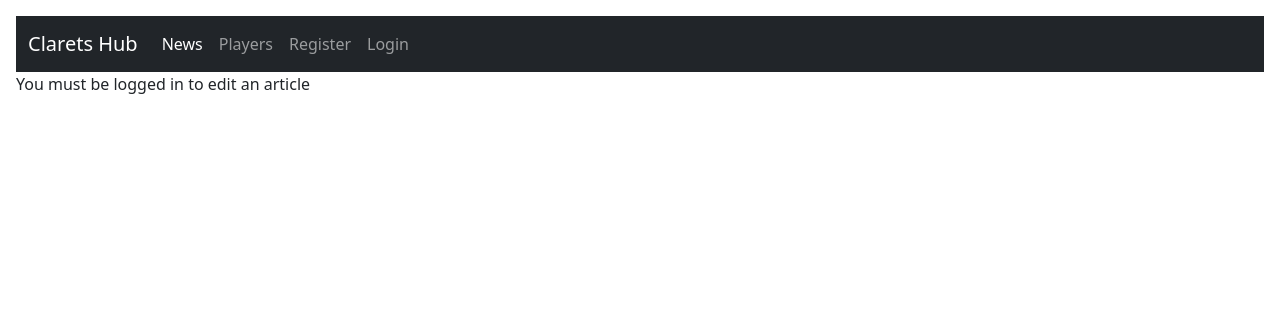
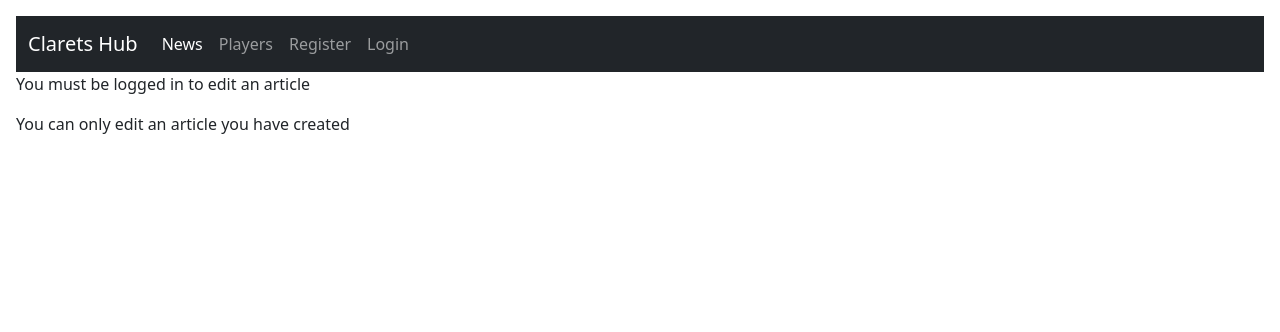
Before and after one commit to ethanbfc/claretshub, a Django app: page /article/edit/1 in a window 1280 px wide. Shown: the top 332 px of the page. Run offline with Django 4.2, Linux system fonts and the light colour scheme; tables that the repository leaves empty hold one stand-in row (values such as "Sample post"); some libraries are stand-ins or nearby versions.

Commit message:
feat: Add user authentication around articles

```diff
--- a/articles/forms.py
+++ b/articles/forms.py
@@ -4,14 +4,13 @@ from .models import Article, Category
 class CreateArticleForm(forms.ModelForm):
     class Meta:
         model = Article
-        fields = ('title', 'snippet', 'category', 'body', 'author')
+        fields = ('title', 'snippet', 'category', 'body')
 
         widgets = {
             'title': forms.TextInput(attrs={'class': 'form-control'}),
             'snippet': forms.TextInput(attrs={'class': 'form-control'}),
             'category': forms.Select(attrs={'class': 'form-control'}),
-            'body': forms.Textarea(attrs={'class': 'form-control'}),
-            'author': forms.Select(attrs={'class': 'form-control'})
+            'body': forms.Textarea(attrs={'class': 'form-control'})
         }
 
 class EditArticleForm(forms.ModelForm):
--- a/articles/templates/article.html
+++ b/articles/templates/article.html
@@ -12,7 +12,7 @@
 
     </br></br><a href="{% url 'home' %}">BACK</a>
 
-    {% if user.is_authenticated %}
+    {% if user.id == article.author.id %}
         </br><a href="{% url 'edit-article' article.pk %}">EDIT</a>
         </br><a href="{% url 'delete-article' article.pk %}">DELETE</a>
     {% endif %}
--- a/articles/templates/create_article.html
+++ b/articles/templates/create_article.html
@@ -5,7 +5,7 @@
 
 {% block content %}
 
-    {% if user.is_authenticated %}
+    {% if user.is_staff %}
         <h2>Create Article</h2>
         <form method="POST">
             {% csrf_token %}
--- a/articles/templates/delete_article.html
+++ b/articles/templates/delete_article.html
@@ -5,7 +5,7 @@
 
 {% block content %}
 
-    {% if user.is_authenticated %}
+    {% if user.id == article.author.id %}
         <h2>Delete Article</h2>
         <h3>Delete: {{ article.title }}?</h3>
 
@@ -15,6 +15,7 @@
         </form>
     {% else %}
         <p>You must be logged in to delete an article</p>
+        <p>You can only delete an article you have created</p>
     {% endif %}
 
 {% endblock %}
--- a/articles/templates/edit_article.html
+++ b/articles/templates/edit_article.html
@@ -5,7 +5,7 @@
 
 {% block content %}
 
-    {% if user.is_authenticated %}
+    {% if user.id == article.author.id %}
         <h2>Edit Article</h2>
         <form method="POST">
             {% csrf_token %}
@@ -13,7 +13,8 @@
             <button type="submit" class="btn btn-primary">Update</button>
         </form>
     {% else %}
-        <p>You must be logged in to edit an article</p>
+            <p>You must be logged in to edit an article</p>
+            <p>You can only edit an article you have created</p>
     {% endif %}
 
 {% endblock %}
--- a/articles/views.py
+++ b/articles/views.py
@@ -17,6 +17,10 @@ class CreateArticleView(CreateView):
     form_class = CreateArticleForm
     template_name = 'create_article.html'
 
+    def form_valid(self, form):
+        form.instance.author = self.request.user
+        return super().form_valid(form)
+
 class EditArticleView(UpdateView):
     model = Article
     form_class = EditArticleForm
--- a/templates/base.html
+++ b/templates/base.html
@@ -34,13 +34,15 @@
                     <li class="nav-item">
                         <a class="nav-link" href="#">Players</a>
                     </li>
-                    {% if user.is_authenticated %}
+                    {% if user.is_staff %}
                         <li class="nav-item">
                             <a class="nav-link" href="{% url 'create-article' %}">New Article</a>
                         </li>
                         <li class="nav-item">
                             <a class="nav-link" href="{% url 'create-category' %}">New Category</a>
                         </li>
+                    {% endif %}
+                    {% if user.is_authenticated %}
                         <li class="nav-item">
                             <a class="nav-link" href="{% url 'logout' %}">Logout</a>
                         </li>
```
